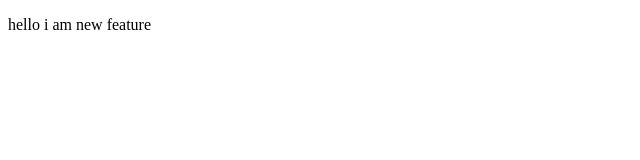
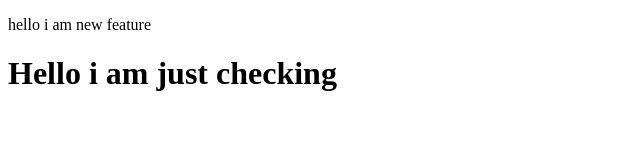
Before and after one commit to sudeepfr/finalPractice, a plain HTML site: page index.html in a window 1280 px wide. Shown: the whole page, without its empty margins (0-640 px from the left). Drawn offline with Linux system fonts and the light colour scheme.

Commit message:
html changes has been commited

```diff
--- a/index.html
+++ b/index.html
@@ -7,5 +7,6 @@
 </head>
 <body>
     <p> hello i am  new feature </p>
+    <h1> Hello i am just checking </h1>
 </body>
 </html>
```
